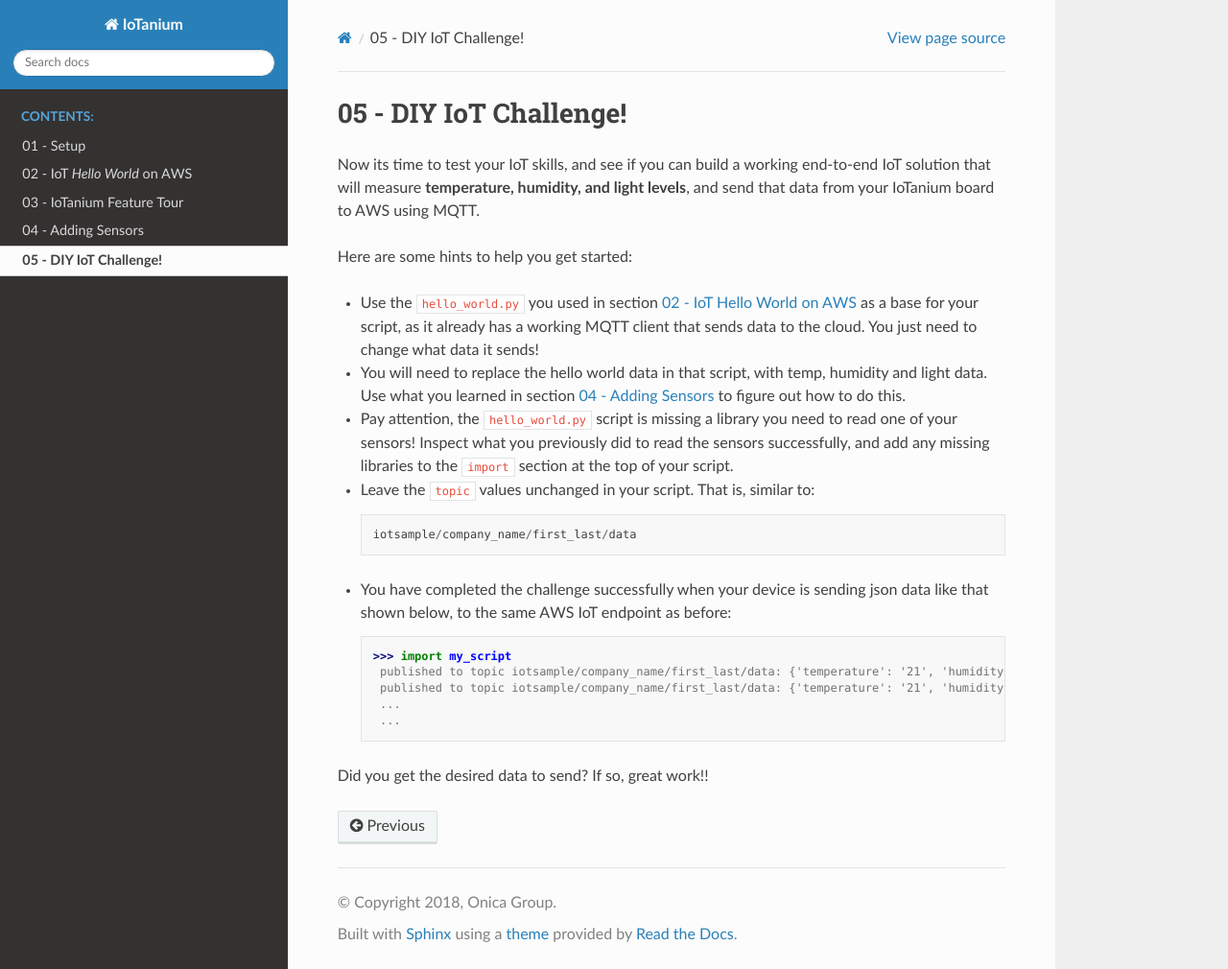
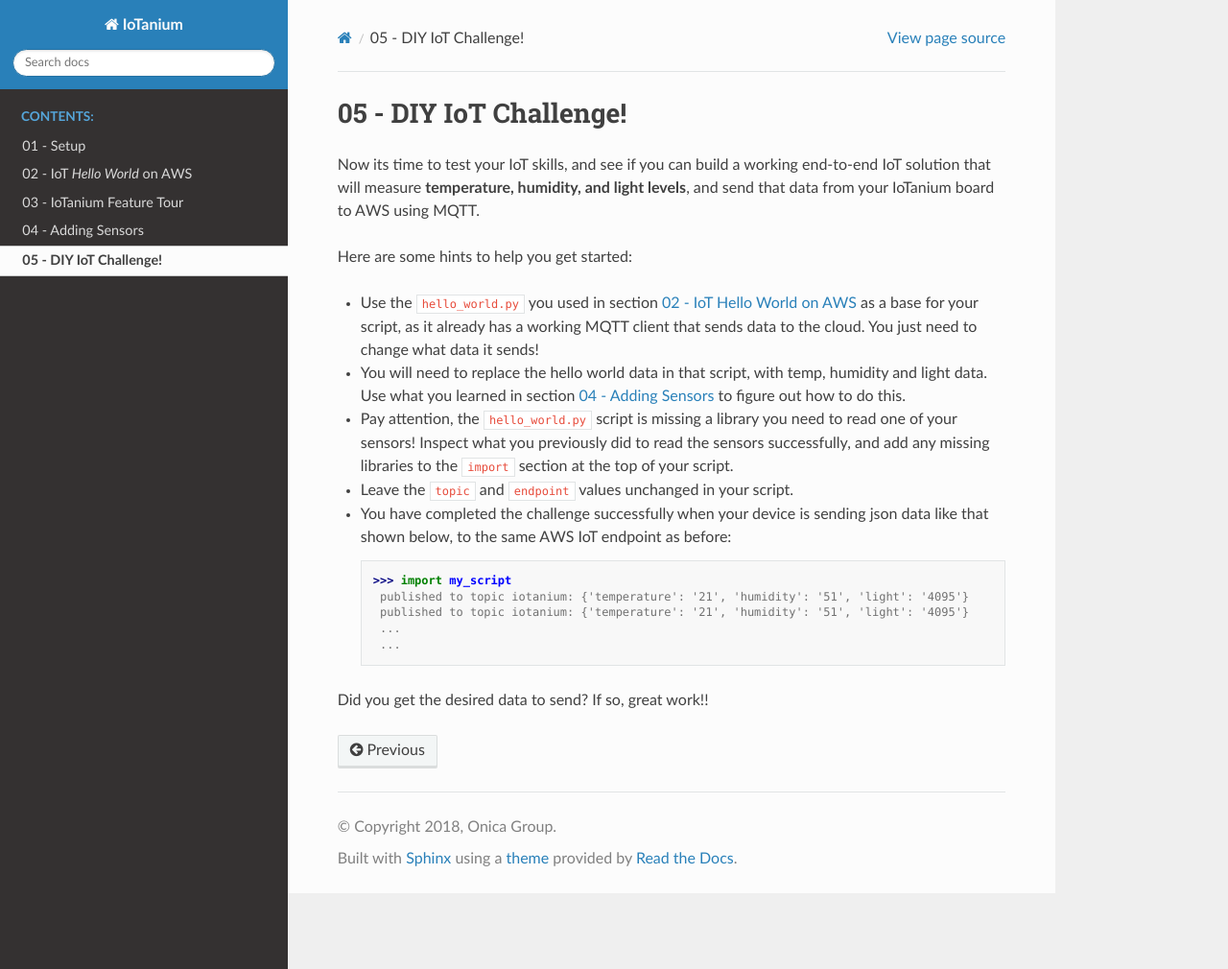
Before and after one commit to mpataws/iotanium, a Sphinx documentation site: the page built from docs/source/diy_challenge/diy_challenge.rst, in a window 1280 px wide and 1010 px high. Shown: the whole window at 96% size. Built offline with Sphinx 7.4.7 and the Read the Docs theme 2.0.0, drawn with Linux system fonts in a browser that asks for light colours; pages that are not in the unit, such as notebooks, are missing from menus.

Commit message:
fixed diy challenge to match preview content

```diff
--- a/docs/source/diy_challenge/diy_challenge.rst
+++ b/docs/source/diy_challenge/diy_challenge.rst
@@ -11,15 +11,13 @@ Here are some hints to help you get started:
 
 - Pay attention, the ``hello_world.py`` script is missing a library you need to read one of your sensors! Inspect what you previously did to read the sensors successfully, and add any missing libraries to the ``import`` section at the top of your script.
 
-- Leave the ``topic`` values unchanged in your script.  That is, similar to::
-
-   iotsample/company_name/first_last/data
+- Leave the ``topic`` and ``endpoint`` values unchanged in your script.
 
 - You have completed the challenge successfully when your device is sending json data like that shown below, to the same AWS IoT endpoint as before::
 
    >>> import my_script
-    published to topic iotsample/company_name/first_last/data: {'temperature': '21', 'humidity': '51', 'light': '4095'}
-    published to topic iotsample/company_name/first_last/data: {'temperature': '21', 'humidity': '51', 'light': '4095'}
+    published to topic iotanium: {'temperature': '21', 'humidity': '51', 'light': '4095'}
+    published to topic iotanium: {'temperature': '21', 'humidity': '51', 'light': '4095'}
     ...
     ...
 
```
